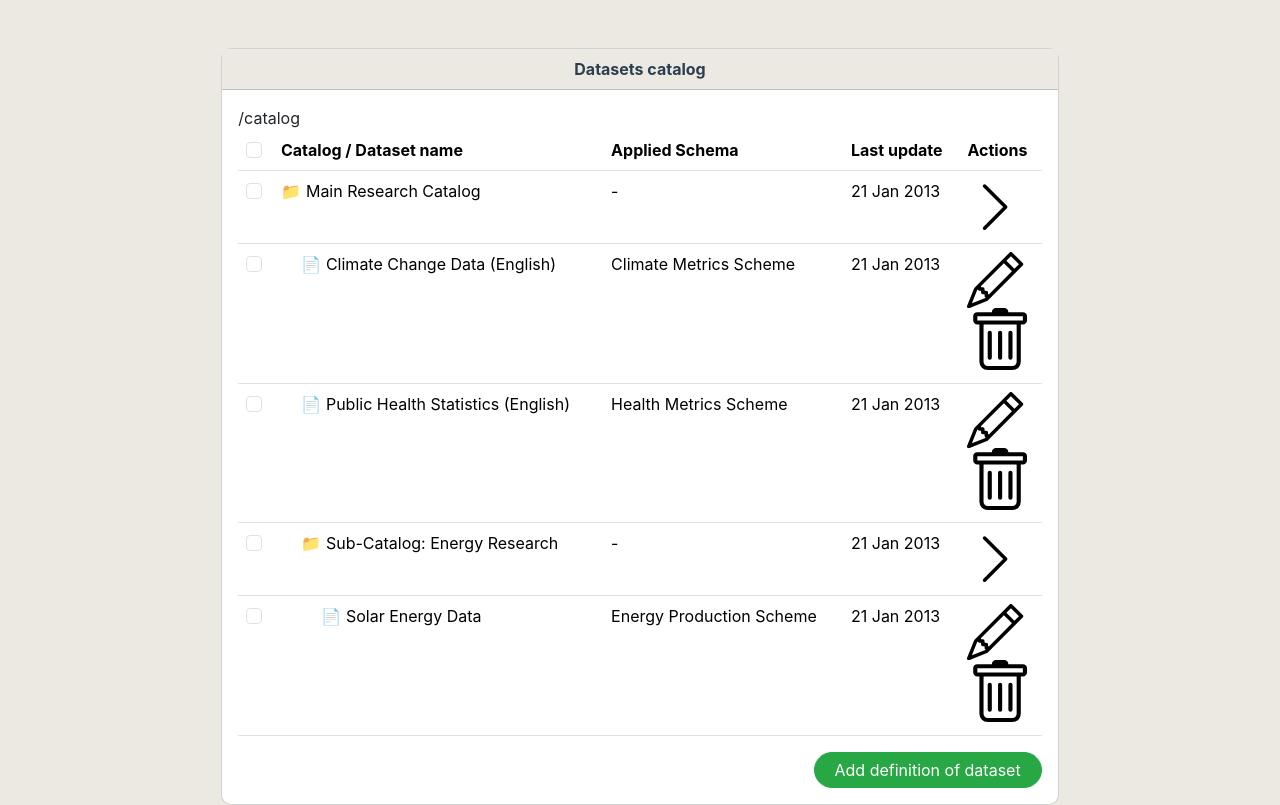
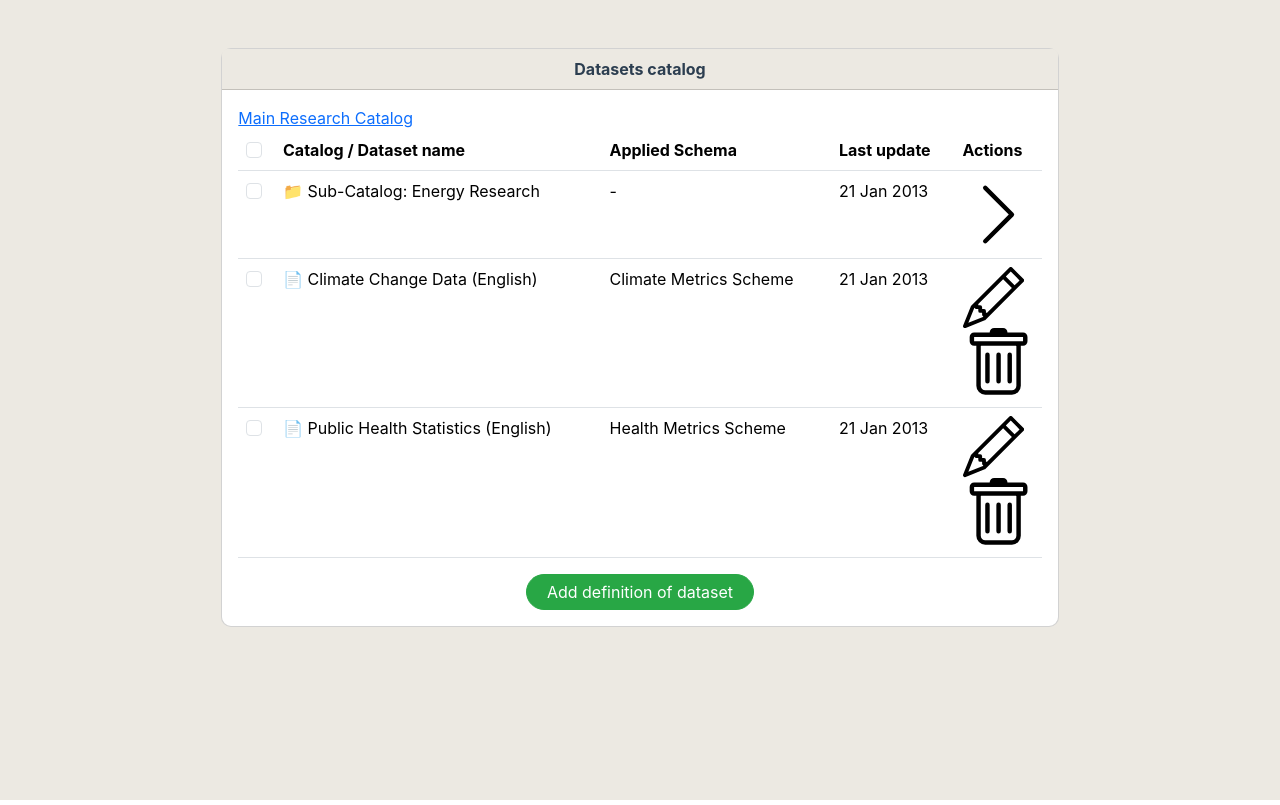
Before and after one commit to DPWO-Projekt/dpwo_frontend, a React (Create React App) app: page /catalog in a window 1280 px wide. Built offline with nearby package versions, Linux system fonts and the light colour scheme; a web font is replaced by a local one.

Commit message:
add navigable catalogs

```diff
--- a/src/components/Catalog/CatalogView.tsx
+++ b/src/components/Catalog/CatalogView.tsx
@@ -1,39 +1,84 @@
-// src/components/CatalogView.tsx
-import React, { FC, useEffect, useState, ReactNode } from 'react';
-import { Button, Card, Container, Form, Table } from 'react-bootstrap';
-import { ChevronRight, Pencil, Trash } from 'react-bootstrap-icons';
-import {CatalogService} from "../../service/CatalogService";
+import React, {FC, useEffect, useState} from 'react';
+import {Button, Card, Container, Form, Table} from 'react-bootstrap';
+import {ChevronRight, Pencil, Trash} from 'react-bootstrap-icons';
+import {CatalogService} from '../../service/CatalogService';
+import {Catalog} from '../../model/Catalog';
 import { useNavigate } from 'react-router';
 
-interface CatalogProps {}
-
-interface TableRow {
-    id: number;
-    name: string;
-    schema: string;
-    lastUpdate: string;
-    actions: string[];
-    isCatalog: boolean;
-    level: number;
+interface CatalogProps {
 }
 
-interface RenderProps {
-    loading: boolean;
-    error: string | null;
-    tableData: TableRow[];
-    hasCatalog: boolean;
+interface BreadcrumbItem {
+    id: number;
+    title: string;
 }
 
 const CatalogView: FC<CatalogProps> = () => {
-    const [content, setContent] = useState<ReactNode>(null);
+    const [rootCatalog, setRootCatalog] = useState<Catalog | null>(null);
+    const [path, setPath] = useState<number[]>([]);
+    const [loading, setLoading] = useState(true);
+    const [error, setError] = useState<string | null>(null);
+
     const catalogService = new CatalogService();
-    const path = '/catalog';
+
     const navigate = useNavigate();
 
-    const renderContent = ({ loading, error, tableData, hasCatalog }: RenderProps): ReactNode => {
+    // Fetch the catalog when the component mounts
+    useEffect(() => {
+        const loadCatalog = async () => {
+            try {
+                setLoading(true);
+                const catalog = await catalogService.fetchCatalog();
+                setRootCatalog(catalog);
+                setPath([catalog.id]); // Start at the root
+                setError(null);
+            } catch (err) {
+                setError('Failed to load catalog');
+            } finally {
+                setLoading(false);
+            }
+        };
+        loadCatalog();
+    }, []);
+
+    const getCatalogByPath = (root: Catalog, path: number[]): Catalog | null => {
+        let current: Catalog | undefined = root;
+        for (const id of path.slice(1)) {
+            current = current.catalogs?.find((c) => c.id === id);
+            if (!current) return null;
+        }
+        return current;
+    };
+
+    const getBreadcrumb = (root: Catalog, path: number[]): BreadcrumbItem[] => {
+        const items: BreadcrumbItem[] = [];
+        let current: Catalog | undefined = root;
+        for (let i = 0; i < path.length; i++) {
+            const id = path[i];
+            if (current && current.id === id) {
+                items.push({id: current.id, title: current.title});
+                if (i < path.length - 1) {
+                    current = current.catalogs?.find((c) => c.id === path[i + 1]);
+                }
+            } else {
+                break;
+            }
+        }
+        return items;
+    };
+
+    const handleNavigate = (subCatalogId: number) => {
+        setPath([...path, subCatalogId]);
+    };
+
+    const handleBack = () => {
+        if (path.length > 1) {
+            setPath(path.slice(0, -1));
+        }
+    };
+
     if (loading) {
-            return (
-                <div
+        return (<div
                 style={{
                     backgroundColor: '#ece9e2',
                     minHeight: '100vh',
@@ -43,13 +88,11 @@ const CatalogView: FC<CatalogProps> = () => {
                 }}
             >
                 Loading...
-                </div>
-            );
+            </div>);
     }
 
     if (error) {
-            return (
-                <div
+        return (<div
                 style={{
                     backgroundColor: '#ece9e2',
                     minHeight: '100vh',
@@ -59,13 +102,11 @@ const CatalogView: FC<CatalogProps> = () => {
                 }}
             >
                 Error: {error}
-                </div>
-            );
+            </div>);
     }
 
-        if (!hasCatalog) {
-            return (
-                <div
+    if (!rootCatalog) {
+        return (<div
                 style={{
                     backgroundColor: '#ece9e2',
                     minHeight: '100vh',
@@ -75,27 +116,55 @@ const CatalogView: FC<CatalogProps> = () => {
                 }}
             >
                 No catalog data available
-                </div>
-            );
+            </div>);
     }
 
-        return (
-            <div style={{ backgroundColor: '#ece9e2', minHeight: '100vh' }}>
+    const currentCatalog = getCatalogByPath(rootCatalog, path);
+    if (!currentCatalog) {
+        return (<div
+                style={{
+                    backgroundColor: '#ece9e2',
+                    minHeight: '100vh',
+                    display: 'flex',
+                    justifyContent: 'center',
+                    alignItems: 'center',
+                }}
+            >
+                Invalid catalog path
+            </div>);
+    }
+
+    const breadcrumbItems = getBreadcrumb(rootCatalog, path);
+
+    return (<div style={{backgroundColor: '#ece9e2', minHeight: '100vh'}}>
             <Container fluid className="d-flex justify-content-center pt-5">
-                    <Card className="col-8" style={{ borderRadius: '10px' }}>
+                <Card className="col-8" style={{borderRadius: '10px'}}>
                     <Card.Header
-                            style={{ backgroundColor: '#ece9e2', color: '#2c3e50', fontWeight: 'bold' }}
+                        style={{backgroundColor: '#ece9e2', color: '#2c3e50', fontWeight: 'bold'}}
                         className="text-center"
                     >
                         Datasets catalog
                     </Card.Header>
                     <Card.Body>
-                            {path}
+                        {/* Breadcrumb Navigation */}
+                        <div>
+                            {breadcrumbItems.map((item, index) => (<span key={item.id}>
+                                    {index > 0 && ' > '}
+                                    <a href="#" onClick={() => setPath(path.slice(0, index + 1))}>
+                                        {item.title}
+                                    </a>
+                                </span>))}
+                        </div>
+                        {/* Back Button */}
+                        {path.length > 1 && (
+                            <Button onClick={handleBack} style={{marginBottom: '10px', marginTop: '10px'}}>
+                                Back
+                            </Button>)}
                         <Table hover>
                             <thead>
                             <tr>
                                 <th>
-                                        <Form.Check type="checkbox" />
+                                    <Form.Check type="checkbox"/>
                                 </th>
                                 <th>Catalog / Dataset name</th>
                                 <th>Applied Schema</th>
@@ -104,35 +173,41 @@ const CatalogView: FC<CatalogProps> = () => {
                             </tr>
                             </thead>
                             <tbody>
-                                {tableData.map((row) => (
-                                    <tr key={row.id}>
+                            {/* Sub-Catalogs */}
+                            {currentCatalog.catalogs?.map((subCatalog) => (<tr key={subCatalog.id}>
                                     <td>
-                                            <Form.Check type="checkbox" />
+                                        <Form.Check type="checkbox"/>
                                     </td>
                                     <td>
-                        <span style={{ marginLeft: `${row.level * 20}px`, marginRight: '5px' }}>
-                          {row.isCatalog ? '📁' : '📄'}
-                        </span>
-                                            {row.name}
+                                        <span>📁 {subCatalog.title}</span>
                                     </td>
-                                        <td>{row.schema}</td>
-                                        <td>{row.lastUpdate}</td>
+                                    <td>-</td>
+                                    <td>21 Jan 2013</td>
                                     <td>
-                                            {row.actions.includes('navigate') && (
-                                                <ChevronRight style={{ cursor: 'pointer', marginRight: '10px' }} />
-                                            )}
-                                            {row.actions.includes('edit') && (
-                                                <Pencil style={{ cursor: 'pointer', marginRight: '10px' }} />
-                                            )}
-                                            {row.actions.includes('delete') && (
-                                                <Trash style={{ cursor: 'pointer' }} />
-                                            )}
+                                        <ChevronRight
+                                            onClick={() => handleNavigate(subCatalog.id)}
+                                            style={{cursor: 'pointer'}}
+                                        />
                                     </td>
-                                    </tr>
-                                ))}
+                                </tr>))}
+                            {/* Datasets */}
+                            {currentCatalog.datasets?.map((dataset) => (<tr key={dataset.id}>
+                                    <td>
+                                        <Form.Check type="checkbox"/>
+                                    </td>
+                                    <td>
+                                        <span>📄 {dataset.languageSpecificDatasetInfo[0]?.title || 'Untitled Dataset'}</span>
+                                    </td>
+                                    <td>{dataset.dataScheme?.name || 'not defined'}</td>
+                                    <td>21 Jan 2013</td>
+                                    <td>
+                                        <Pencil style={{cursor: 'pointer', marginRight: '10px'}}/>
+                                        <Trash style={{cursor: 'pointer'}}/>
+                                    </td>
+                                </tr>))}
                             </tbody>
                         </Table>
-                            <div className="d-flex justify-content-end">
+                        <div className="d-flex justify-content-center">
                             <Button
                                 style={{
                                     backgroundColor: '#28a745',
@@ -148,20 +223,7 @@ const CatalogView: FC<CatalogProps> = () => {
                     </Card.Body>
                 </Card>
             </Container>
-            </div>
-        );
-    };
-
-    useEffect(() => {
-        const loadData = async () => {
-            const renderedContent = await catalogService.fetchAndRender(renderContent);
-            setContent(renderedContent);
-        };
-
-        loadData().then();
-    }, []);
-
-    return <>{content}</>;
+        </div>);
 };
 
 export default CatalogView;
--- a/src/service/CatalogService.tsx
+++ b/src/service/CatalogService.tsx
@@ -1,93 +1,13 @@
 // src/services/CatalogService.ts
 import { CatalogGateway } from './CatalogGateway';
 import { Catalog } from '../model/Catalog';
-import { Dataset } from '../model/Dataset';
-import { ReactNode } from 'react';
-
-interface TableRow {
-    id: number;
-    name: string;
-    schema: string;
-    lastUpdate: string;
-    actions: string[];
-    isCatalog: boolean;
-    level: number;
-}
-
-interface RenderProps {
-    loading: boolean;
-    error: string | null;
-    tableData: TableRow[];
-    hasCatalog: boolean;
-}
 
 export class CatalogService {
-    private catalog: Catalog | null = null;
-    private loading: boolean = true;
-    private error: string | null = null;
-
-    public async fetchAndRender(
-        renderCallback: (props: RenderProps) => ReactNode
-    ): Promise<ReactNode> {
+    public async fetchCatalog(): Promise<Catalog> {
         try {
-            this.loading = true;
-            this.catalog = await CatalogGateway.fetchCatalog();
-            this.error = null;
+            return await CatalogGateway.fetchCatalog();
         } catch (err) {
-            this.error = 'Failed to load catalog data';
-        } finally {
-            this.loading = false;
+            throw new Error('Failed to load catalog data');
         }
-
-        const tableData = this.flattenCatalog();
-        return renderCallback({
-            loading: this.loading,
-            error: this.error,
-            tableData,
-            hasCatalog: this.catalog !== null,
-        });
-    }
-
-    // Flatten the catalog hierarchy into table rows
-    private flattenCatalog(level: number = 0): TableRow[] {
-        const rows: TableRow[] = [];
-
-        if (!this.catalog) {
-            return rows;
-        }
-
-        rows.push({
-            id: this.catalog.id,
-            name: this.catalog.title,
-            schema: '-',
-            lastUpdate: '21 Jan 2013',
-            actions: ['navigate'],
-            isCatalog: true,
-            level,
-        });
-
-        if (this.catalog.datasets && this.catalog.datasets.length > 0) {
-            this.catalog.datasets.forEach((dataset: Dataset) => {
-                rows.push({
-                    id: dataset.id,
-                    name: dataset.languageSpecificDatasetInfo[0]?.title || 'Untitled Dataset',
-                    schema: dataset.dataScheme?.name || 'not defined',
-                    lastUpdate: '21 Jan 2013',
-                    actions: ['edit', 'delete'],
-                    isCatalog: false,
-                    level: level + 1,
-                });
-            });
-        }
-
-        if (this.catalog.catalogs && this.catalog.catalogs.length > 0) {
-            this.catalog.catalogs.forEach((subCatalog: Catalog) => {
-                const subService = new CatalogService();
-                subService.catalog = subCatalog;
-                rows.push(...subService.flattenCatalog(level + 1));
-            });
-        }
-
-        return rows;
     }
 }
```
Lines whose indentation alone changed are shown as unchanged.
